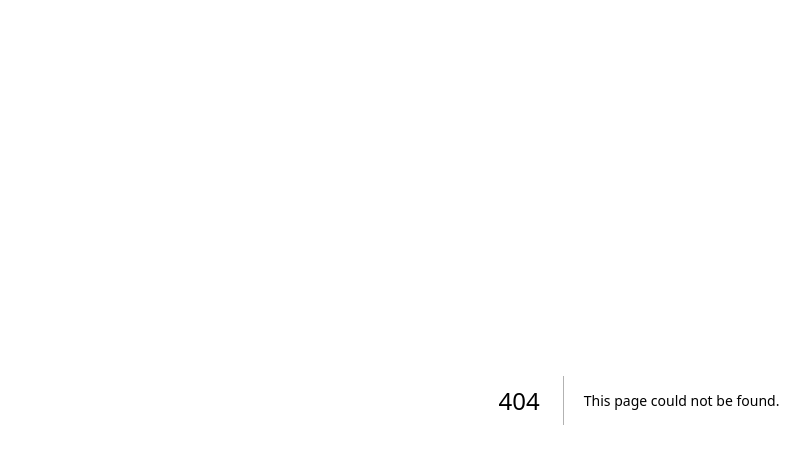
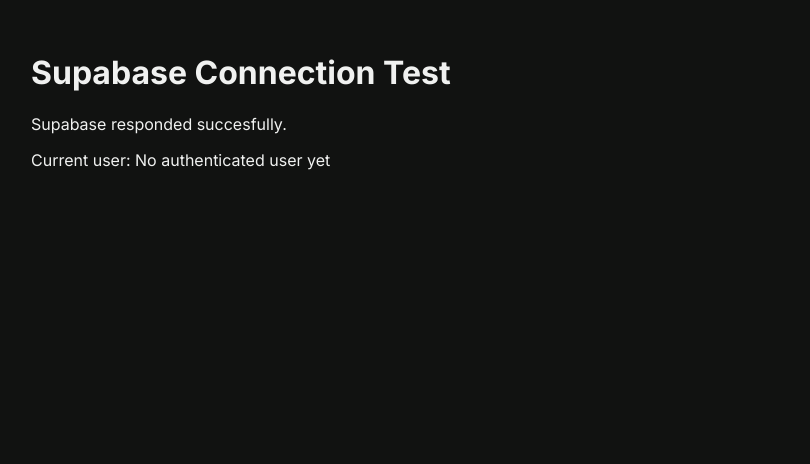
Before and after one commit to LaulinVasquez/FlowDesk, a Next.js app: page /supabase-test in a window 1280 px wide. Before the commit this address had no page. Shown: the top 464 px of the page, without its empty margins (1-811 px from the left). Built offline with nearby package versions, Linux system fonts and the light colour scheme; no server answers.

Commit message:
Add Supabase connection test page

```diff
--- /dev/null
+++ b/src/app/supabase-test/page.tsx
@@ -0,0 +1,32 @@
+import { createClient } from "@/lib/supabase/client";
+
+export default async function SupabaseTestPage() {
+    const supabase = await createClient();
+
+    const {
+        data: { user },
+        error,
+    } = await supabase.auth.getUser();
+
+    const isMissingSession = error?.message === "Auth session missing!";
+
+    return (
+        <main style={{ padding: "2rem"}}>
+            <h1>Supabase Connection Test</h1>
+            {error && !isMissingSession ? (
+                <>
+                    <p>The Supabase request returned an error:</p>
+                    <pre>{error.message}</pre>
+                </>
+            ) : (
+                <>
+                    <p>Supabase responded succesfully.</p>
+                    <p>
+                        Current user: {""}
+                        {user ? user.email ?? user.id : "No authenticated user yet"}
+                    </p>
+                </>
+            )}
+        </main>
+    )
+}
```
